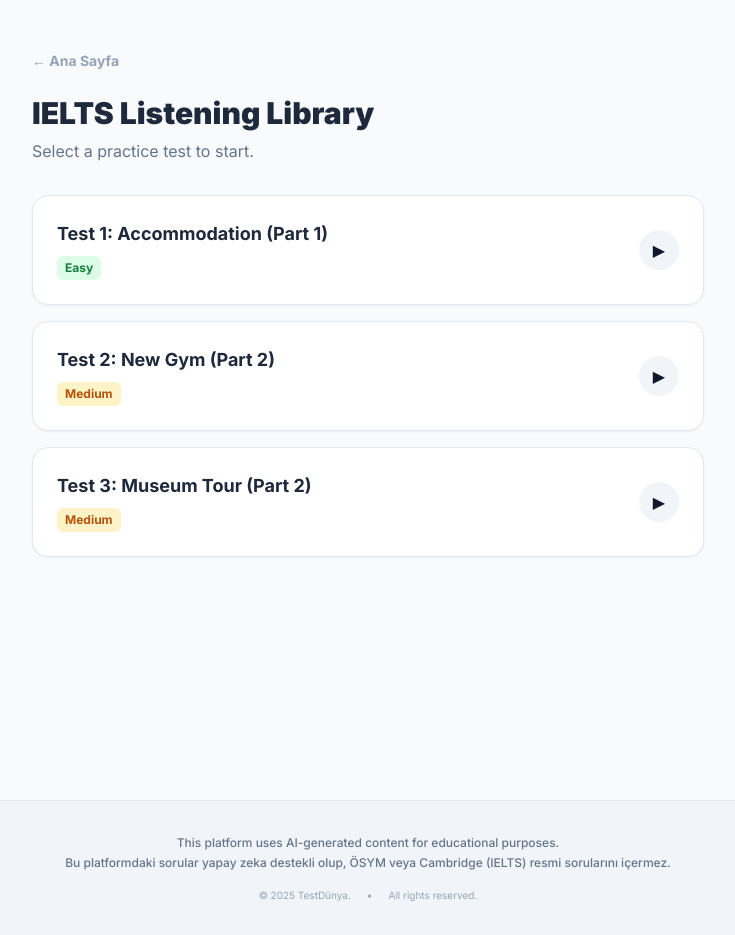
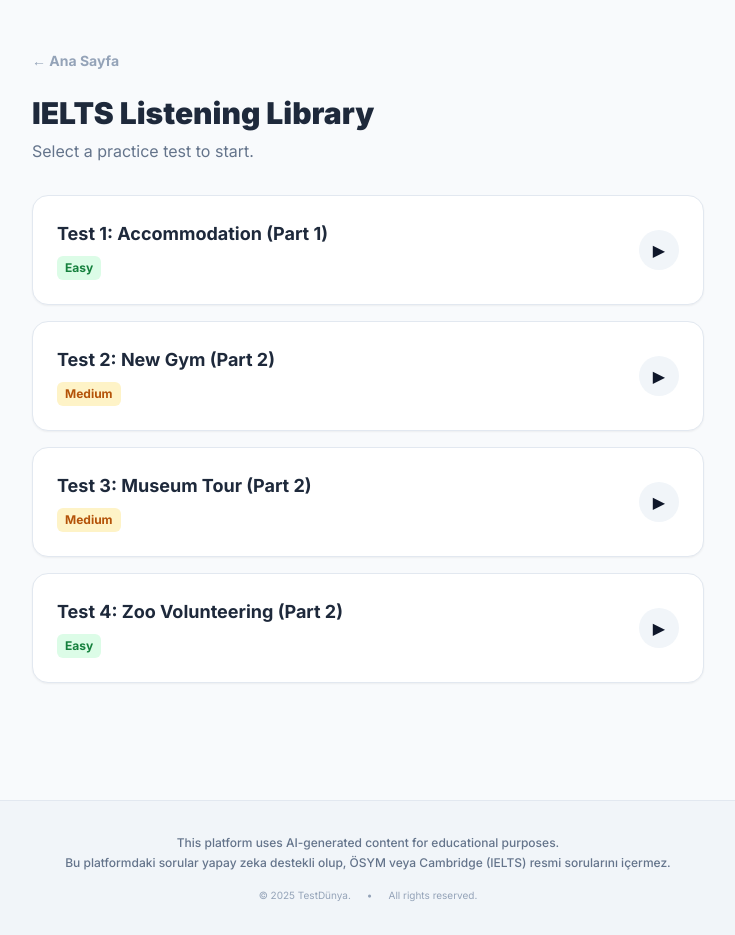
Before and after one commit to kuarkcoin/testdunya, a Next.js app: page /ielts/listening in a window 1280 px wide. Shown: the whole page, without its empty margins (272-1007 px from the left). Built offline with nearby package versions, Linux system fonts and the light colour scheme.

Commit message:
Update page.tsx

```diff
--- a/app/ielts/listening/page.tsx
+++ b/app/ielts/listening/page.tsx
@@ -7,6 +7,7 @@ export default function ListeningMenu() {
     { id: 'ielts-listening', title: 'Test 1: Accommodation (Part 1)', level: 'Easy' },
     { id: 'ielts-listening-2', title: 'Test 2: New Gym (Part 2)', level: 'Medium' },
     { id: 'ielts-listening-3', title: 'Test 3: Museum Tour (Part 2)', level: 'Medium' },
+    { id: 'ielts-listening-4', title: 'Test 4: Zoo Volunteering (Part 2)', level: 'Easy' },
   ];
 
   return (
```
